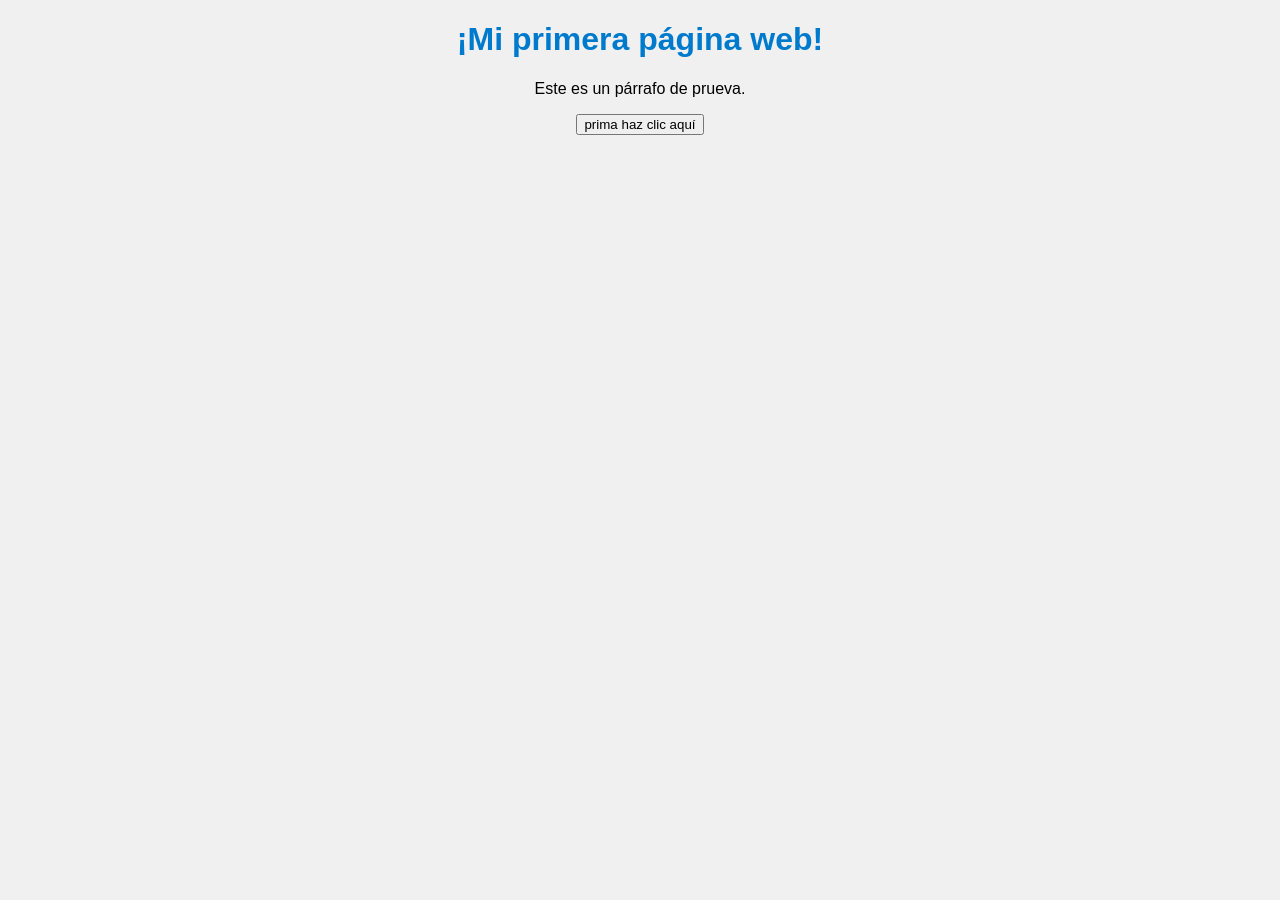
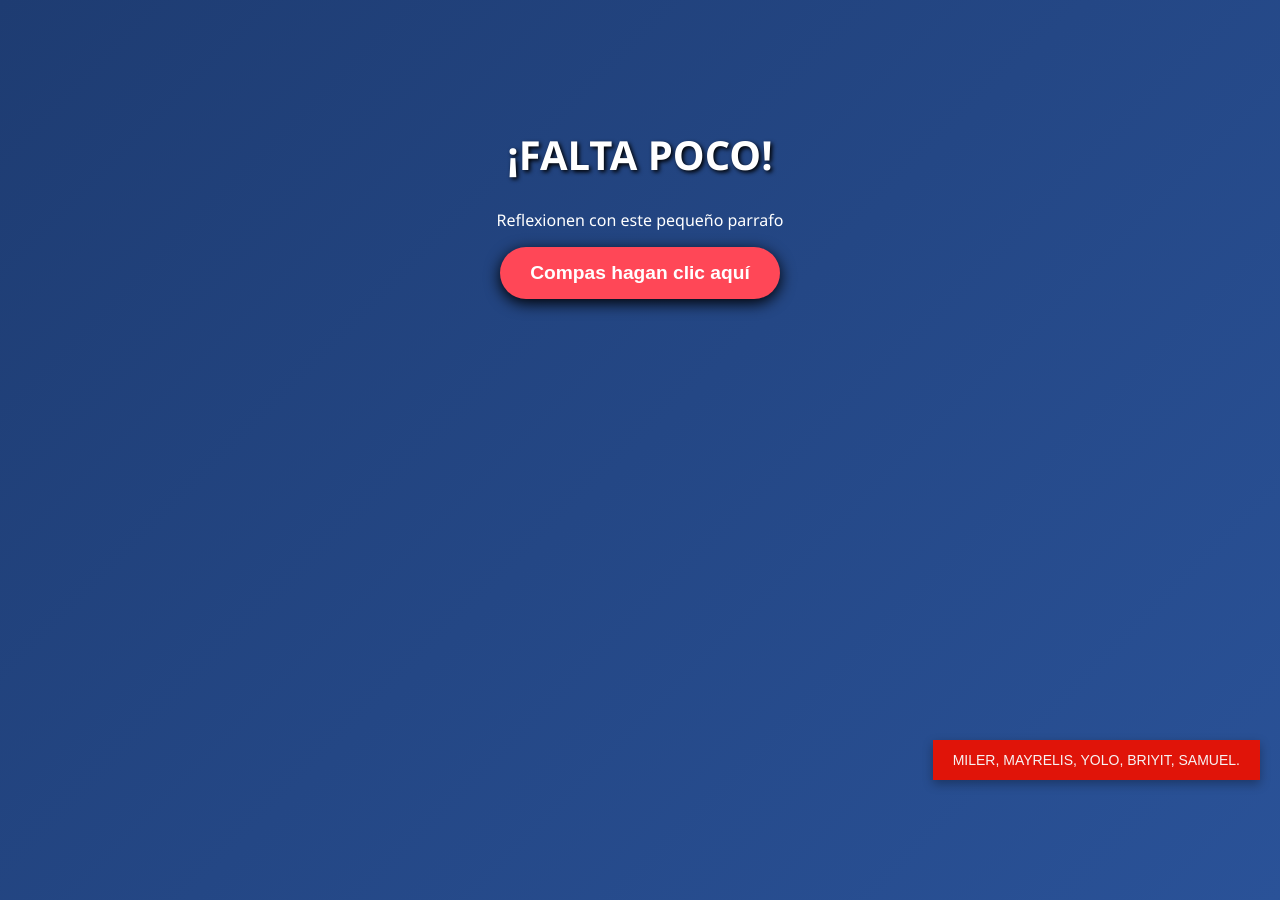
Before and after one commit to yoloinocencioarostegui-svg/yoloprimerHTML, a plain HTML site: page index.html in a window 1280 px wide. Before the commit the page ends 800 px from the top, so only its background shows below. Drawn offline with Linux system fonts and the light colour scheme.

Commit message:
Add files via upload

```diff
--- a/index.html
+++ b/index.html
@@ -7,9 +7,16 @@
     <link rel="stylesheet" href="styles.css">
 </head>
 <body>
-    <h1>¡Mi primera página web!</h1>
-    <p>Este es un párrafo de prueva.</p>
-    <button id="miBoton">prima haz clic aquí</button>
+    <h1>¡FALTA POCO!</h1>
+    <p>Reflexionen con este pequeño parrafo</p>
+    <button id="miBoton">Compas hagan clic aquí</button>
   <script src="script.js"></script>
+  <!-- Mensaje flotante a un costado -->
+   <div class="mensaje-flotante">
+    MILER,
+    MAYRELIS,
+    YOLO,
+    BRIYIT,
+    SAMUEL.
 </body>
 </html>
--- a/script.js
+++ b/script.js
@@ -1,3 +1,7 @@
 document.getElementById("miBoton").addEventListener("click", function() {
-    alert("Hola primita wenas noches como estas?.");
+    alert("Parecía que el tiempo no pasaba, pero hoy miramos el calendario y descubrimos que lo que antes veíamos como un futuro lejano, hoy es nuestro precente. El aula quedará vacía, pero nos llevaremos el corazón lleno de risas, aprendisajes y recuerdos que el tiemppo jamas podra borrar. FALTA POCO PARA CRUZAR LA META; ABRACEMOS CADA DIA QUE NOS QUEDA POR QUE ESOS MOMENTOS NO SE PODRAN REPETIR.");
+    const colores = ["#ff4757", "#2ed573", "#1e90ff", "#ffa502", "#9b59b6"];
+    const colorAzar = colores[Math.floor(Math.random() * colores.length)];
+
+    document.body.style.background = colorAzar;
 });
--- a/styles.css
+++ b/styles.css
@@ -1,8 +1,62 @@
-body {
-    background-color: #f0f0f0;
-    font-family: Arial, Helvetica, sans-serif;
+/* Fondo general con degradado suave */
+body{
+    background: linear-gradient(135deg, #1e3c72, #2a5298);
+    color: white;
+    font-family: 'segoe UI', 'Segoe UI', Tahoma, Geneva, Verdana, sans-serif;
     text-align: center;
+    padding-top: 100px;
+    margin: 0;
+    min-height: 100vh;
 }
 
-h1 {color: #007acc;
+/* Estilo del titulo */
+h1 {
+    font-size: 2.5rem;
+    text-shadow: 2px 2px 4px rgba(0,0,0.4);
 }
+
+/* Estilo del botón con efectos al pasar el cuersor */
+button{
+    background-color: #ff4757;
+color: white;
+border: none;
+padding: 15px 30px;
+font-size: 1.2rem;
+font-weight: bold;
+border-radius: 50px;
+cursor: pointer;
+box-shadow: 0 4px 15px rgba(0,0,0.2);
+transition: all 0.3s ease; /* Transición suave para los efectos */
+}
+
+/* Efecto al pasar el ratón (hover) */
+button:hover {
+    background-color: #ff6b81;
+    transform: scale(1.1); /* Hace que el botón cresca un poco */
+    box-shadow: 0 6px 20px rgba(255, 71, 87, 0,6);
+}
+
+/* Efecto al hacer clic */
+button:active {
+    transform: scale(0.95);
+}
+
+/* 1. Bloque principal (siempre visible) */
+.mensaje-flotante {
+    position: fixed;/* Lo fija en la pantalla */
+    bottom: 20px;/* Distancia desde abajo */
+    right: 20px;/* Distancia desde la derecha (puedes cambiar a left: 20px si lo quieres a la izquierda) */
+    background-color: #e01409;/* Color de fondo */
+    color: rgb(247, 244, 244);/* Color del texto */
+    padding: 12px 20px;/* Espaciado interno */
+    box-shadow: 0 4px 10px rgba(0,0,0,0.3);/* Sombra para que flote */
+    font-family: sans-serif;
+    font-size: 14px;/* Tamaño de letra */
+    z-index: 1000;/* Queda por encima de todo */
+    transition: transform 0.3s ease;/*Prepara la animacion */
+}
+
+/* 2. Bloque de efecto (solo se activa al pasar el cursor) */
+.mensaje-flotante:hover {
+    transform: translate(-5px); /* Da el pequeño salto hacia arriba */
+}
```
